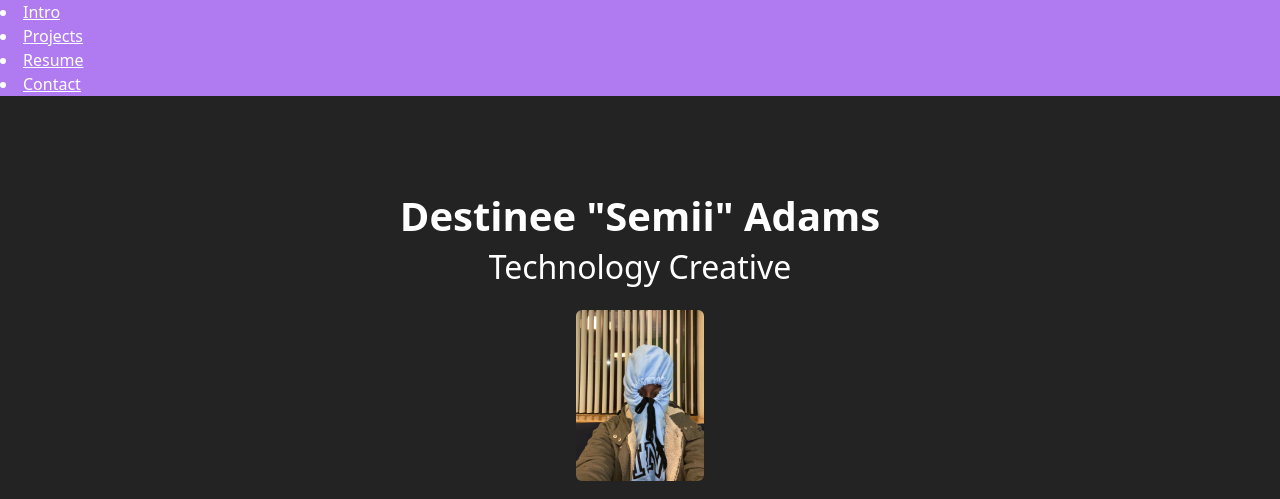
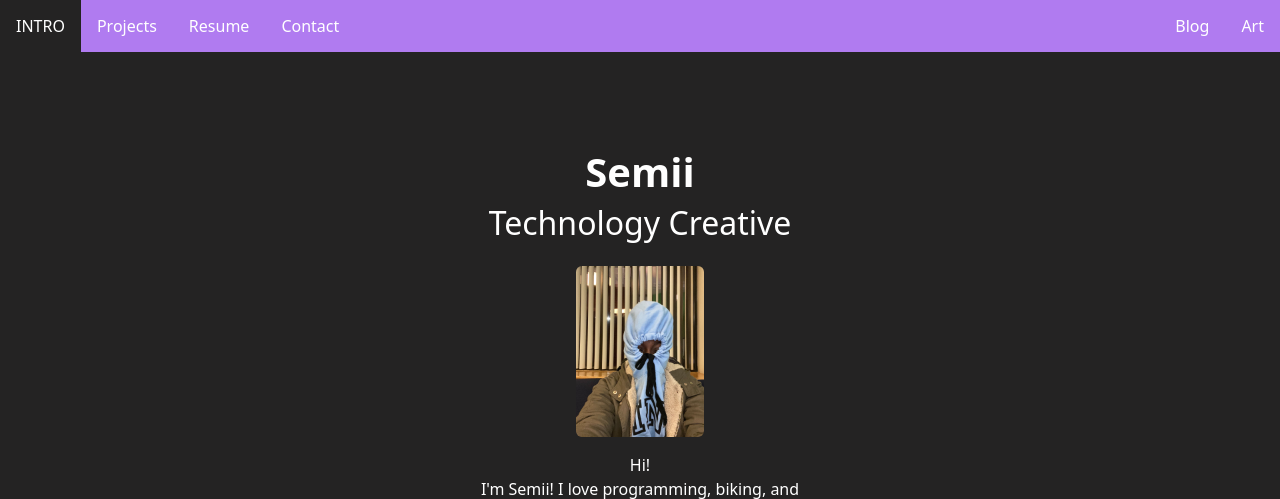
Before and after one commit to DestineeAdams/portfolio-Website, a PHP site: page / in a window 1280 px wide. Shown: the top 499 px of the page. Run offline with PHP 8.4, Linux system fonts and the light colour scheme; some libraries are stand-ins or nearby versions.

Commit message:
redesign nav bar on desktop

```diff
--- a/index.html
+++ b/index.html
@@ -22,13 +22,19 @@
 
     <!-- nav bar -->
     <nav class="" style="background-color:#b07bf0;">
-            <li> <a style="color: #ffffff" href="#">Intro</a> </li>
+        <ul class="navul">
+            <li class="navlileft"> <a style="color: #ffffff;" href="#">Intro</a> </li>
 
-            <li> <a style="color: #ffffff" href="#projects">Projects</a> </li>
+            <li class="navlileft"> <a style="color: #ffffff;" href="#projects">Projects</a> </li>
 
-            <li> <a style="color: #ffffff" href="#resume">Resume</a> </li>
+            <li class="navlileft"> <a style="color: #ffffff;" href="#resume">Resume</a> </li>
 
-            <li> <a style="color: #ffffff" href="#contact">Contact</a> </li>
+            <li class="navlileft"> <a style="color: #ffffff;" href="#contact">Contact</a> </li>
+
+            <li class="navliright"> <a style="color: #ffffff;" href="otherPages\art.html">Art</a> </li>
+
+            <li class="navliright"> <a style="color: #ffffff;" href="otherPages\blog.html">Blog</a> </li>
+        </ul>
     </nav>
 
     <!-- home -->
@@ -40,7 +46,7 @@
             <!-- home -->
             <!-- <div class='m-5' id="home"> -->
 
-            <h1 class="mt-5" id="myname">Destinee "Semii" Adams</h1>
+            <h1 class="mt-5" id="myname">Semii</h1>
             <h2>Technology Creative</h2>
             <img src="files\meInAHoody.jpg" class="rounded  m-3" id="profileImg"
                 alt="giant ti-84 vertical to the sky in a new york street saying hi">
--- a/styles/style.css
+++ b/styles/style.css
@@ -14,6 +14,42 @@ footer{
   width: 40px;
 }
 
+.navul {
+
+    list-style-type: none;
+    margin: 0;
+    padding: 0;
+    overflow: hidden;
+
+
+}
+
+.navlileft {
+  float: left;
+}
+
+.navliright {
+  float: right;
+}
+
+
+li a {
+  display: block;
+  color: white;
+  text-align: center;
+  padding: 14px 16px;
+  text-decoration: none;
+}
+
+.navlileft a:hover {
+  background-color: #242323;
+  text-transform: uppercase;
+}
+
+.navliright a:hover {
+  background-color: #242323;
+  text-transform: uppercase;
+}
 
 
 #myname {
```
Also changed, not shown: files/newfavicon.svg (added).
